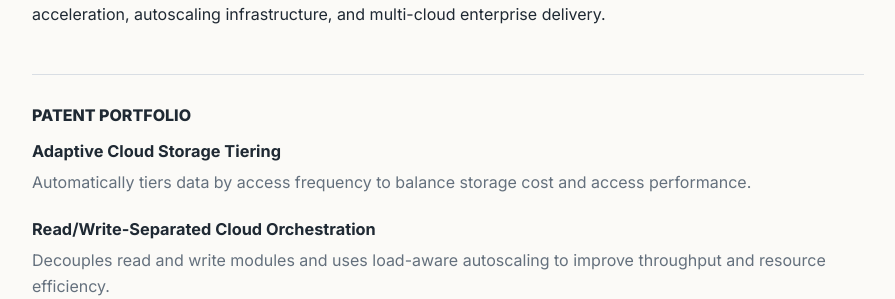
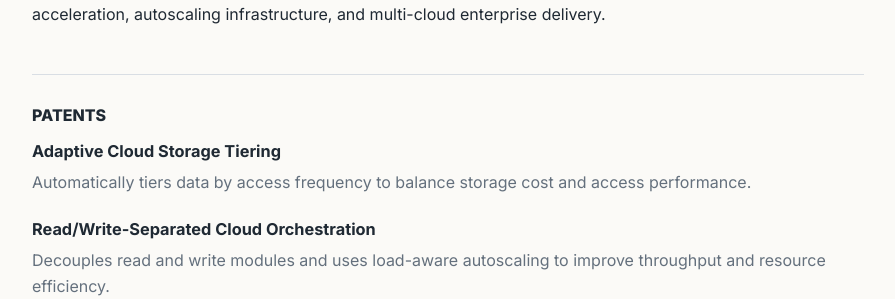
Before and after one commit to microbearz/microbearz.github.io, a Jekyll site: the page built from index.html, in a window 1280 px wide. Shown: the part 957-1256 px from the top of the page, without its empty margins (192-1087 px from the left). Built offline with Jekyll 4.4.1, drawn with Linux system fonts in a browser that asks for light colours.

Commit message:
Rename patents section

```diff
--- a/index.html
+++ b/index.html
@@ -79,7 +79,7 @@ title: "Shaoxiong Zhan | Resume"
   </section>
 
   <section class="section">
-    <h2>Patent Portfolio</h2>
+    <h2>Patents</h2>
     <div class="patent-list">
       <article>
         <div class="patent-heading">
```
